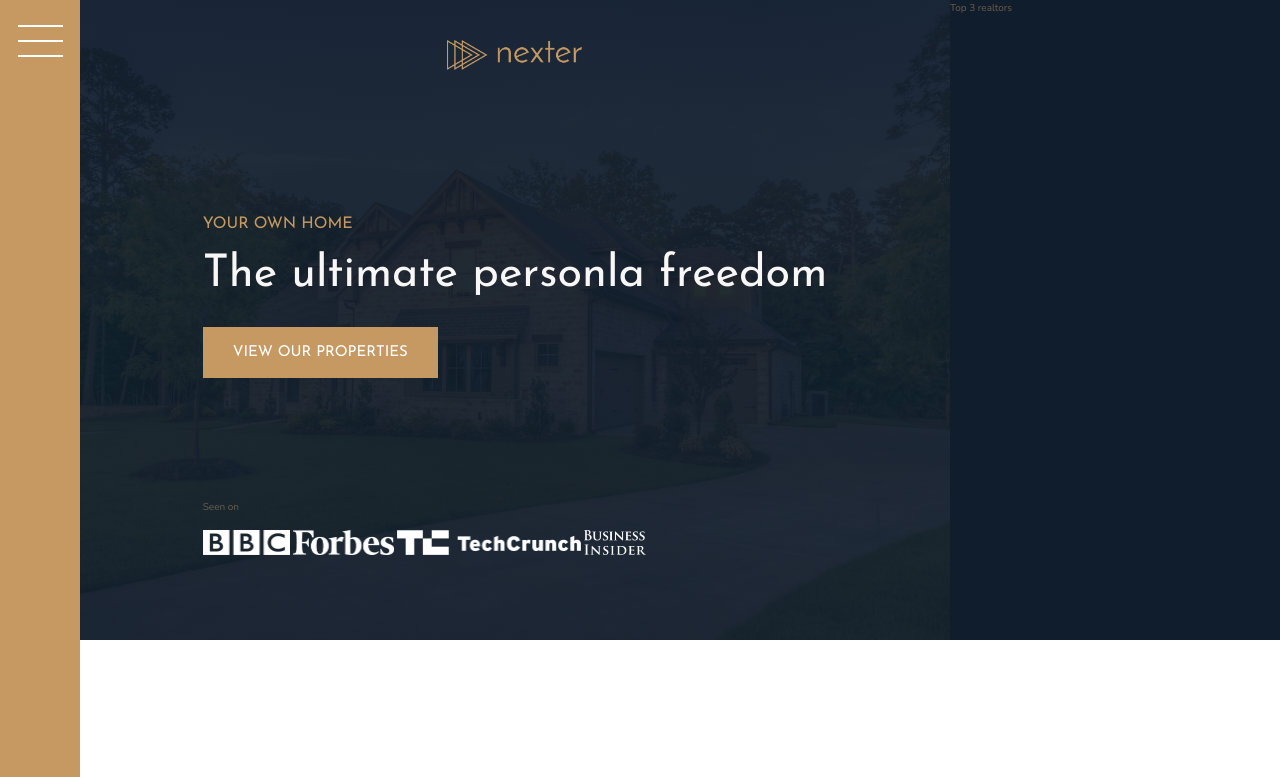
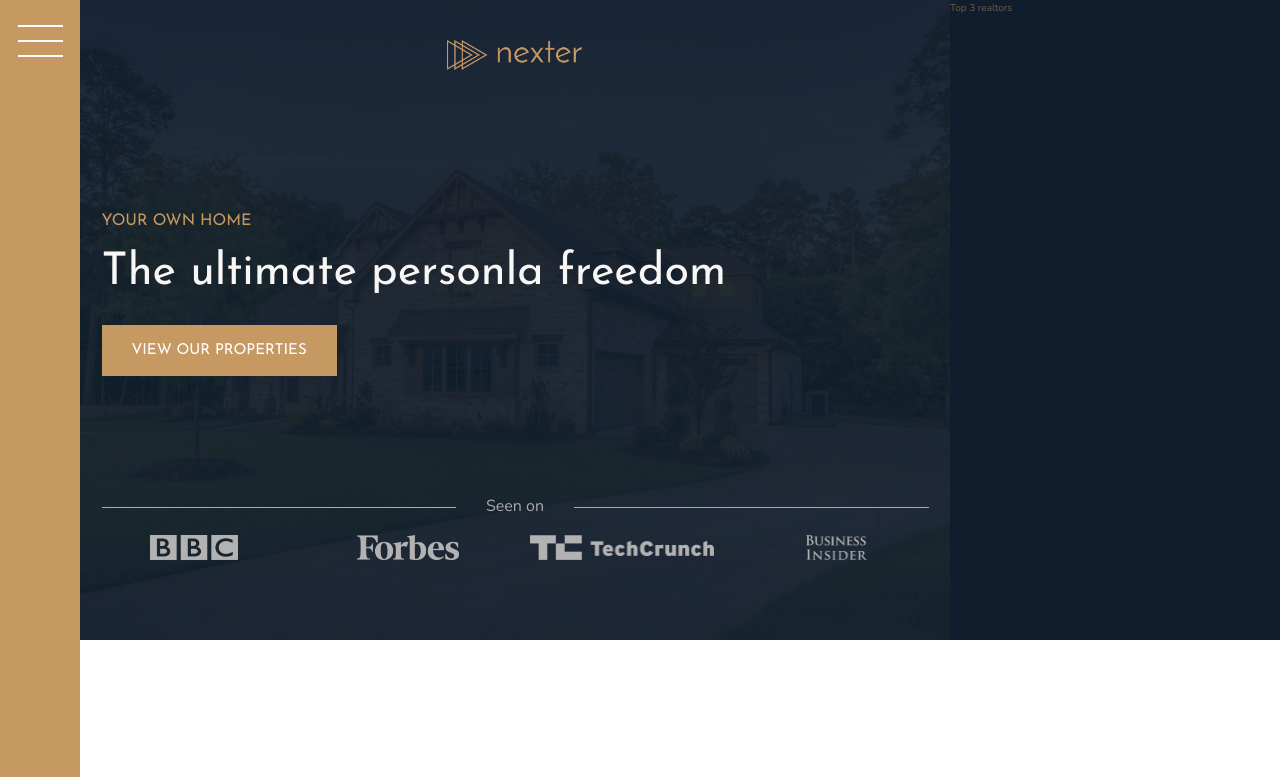
Before and after one commit to afozbek/Nexter, a website: page index.html in a window 1280 px wide. Shown: the top 777 px of the page. Drawn offline with nearby package versions, Linux system fonts and the light colour scheme.

Commit message:
header_2

```diff
--- a/sass/_header.scss
+++ b/sass/_header.scss
@@ -27,12 +27,34 @@
     }
 
     &__seenon-text {
+        display: grid;
+        grid-template-columns: 1fr max-content 1fr;
+        grid-column-gap: 3rem;
 
+
+        align-items: center;
+
+
+        font-size: 1.6rem;
+        color: $color-grey-light-2;
+
+        &::before,
+        &::after {
+            content: "";
+            height: 1px;
+            display: block;
+            background-color: currentColor;
+        }
     }
 
     &__seenon-logos {
+        display: grid;
+        grid-template-columns: repeat(4, 1fr);
+        grid-column-gap: 3rem;
+        justify-items: center;
         img {
             height: 2.5rem;
+            filter: brightness(70%);
         }
     }
 }
```
Also changed, not shown: css/style.css.
